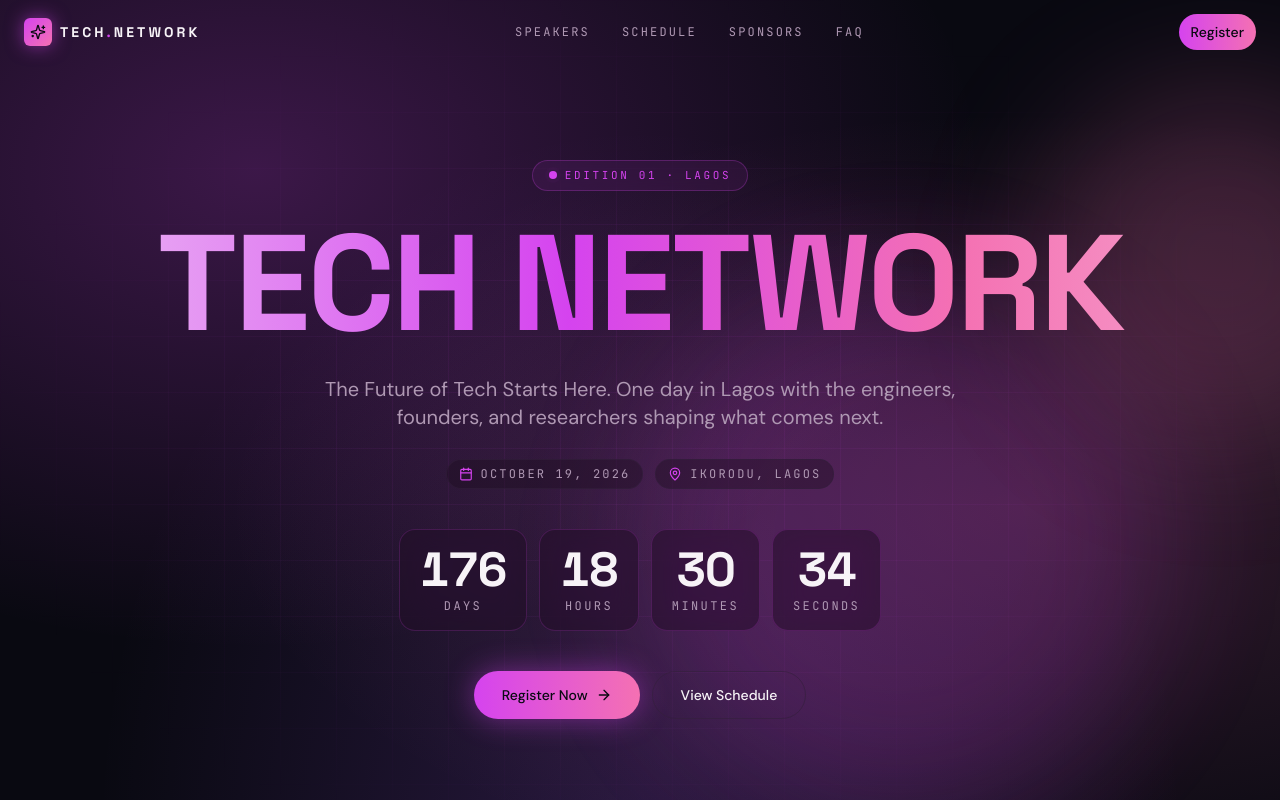
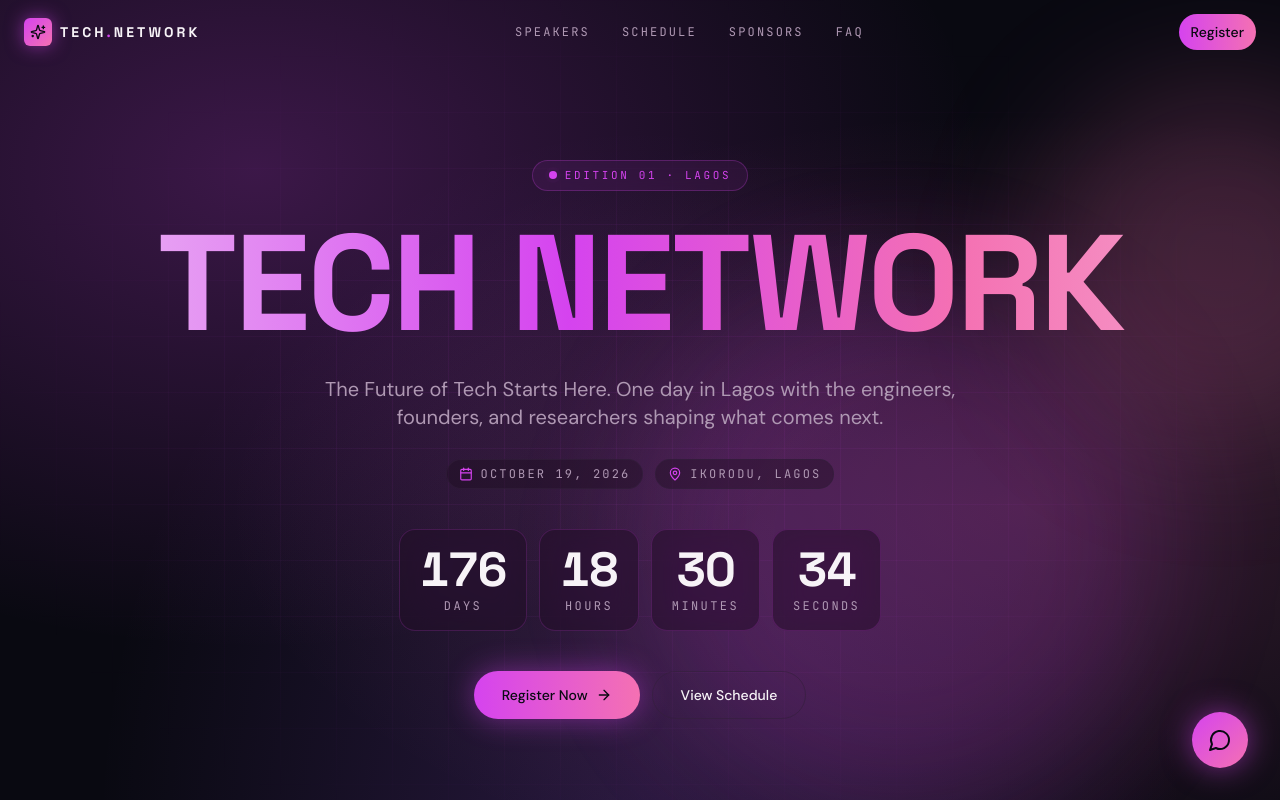
Before and after one commit to sisterbeee/technetworkevent, a React (Vite) app: page / in a window 1280 px wide. Shown: the top 800 px of the page. Built offline with nearby package versions, Linux system fonts and the light colour scheme; the HTML template or start-up script is replaced by a standard one.

Commit message:
Changes
Co-authored-by: sisterbeee <213426539+sisterbeee@users.noreply.github.com>

```diff
--- a/src/pages/Landing.tsx
+++ b/src/pages/Landing.tsx
@@ -627,6 +627,15 @@ export default function Landing() {
         <FAQSection />
       </main>
       <Footer />
+      <a
+        href={WHATSAPP_URL}
+        target="_blank"
+        rel="noopener noreferrer"
+        aria-label="Chat on WhatsApp"
+        className="fixed bottom-5 right-5 z-50 grid h-14 w-14 place-items-center rounded-full bg-gradient-to-br from-primary to-accent text-primary-foreground shadow-[0_0_30px_hsl(var(--primary)/0.55)] transition-transform hover:scale-105 sm:bottom-8 sm:right-8"
+      >
+        <MessageCircle className="h-6 w-6" />
+      </a>
     </div>
   );
 }
```
